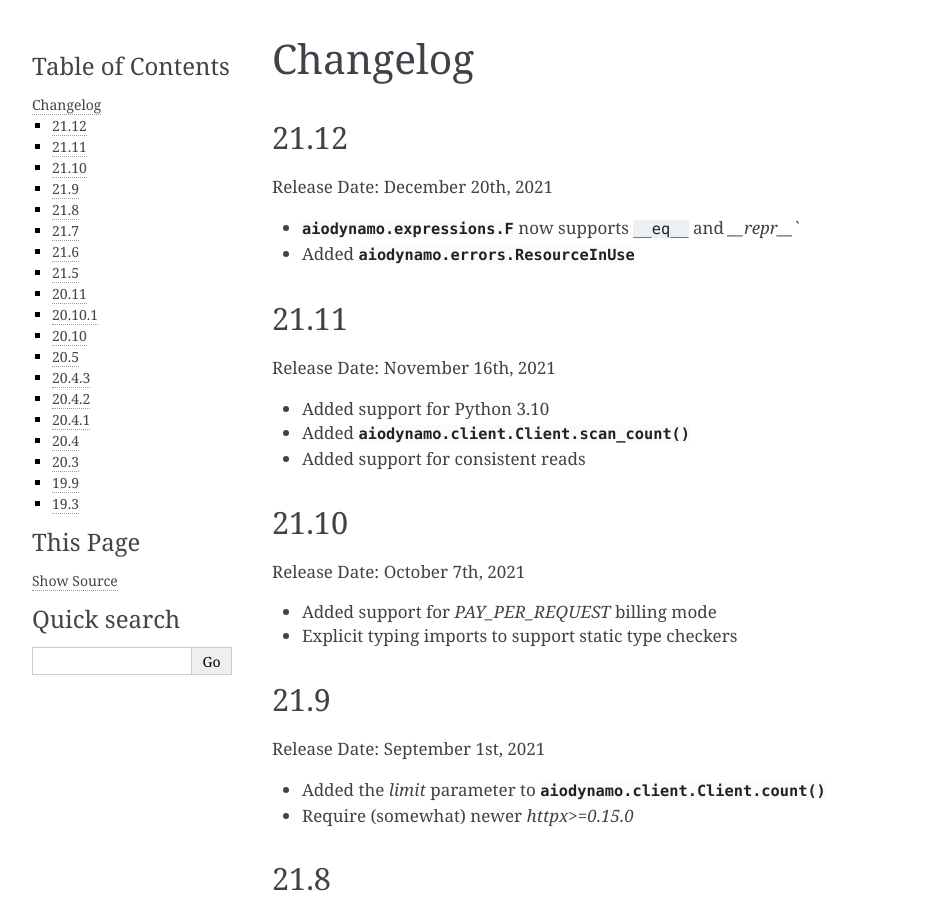
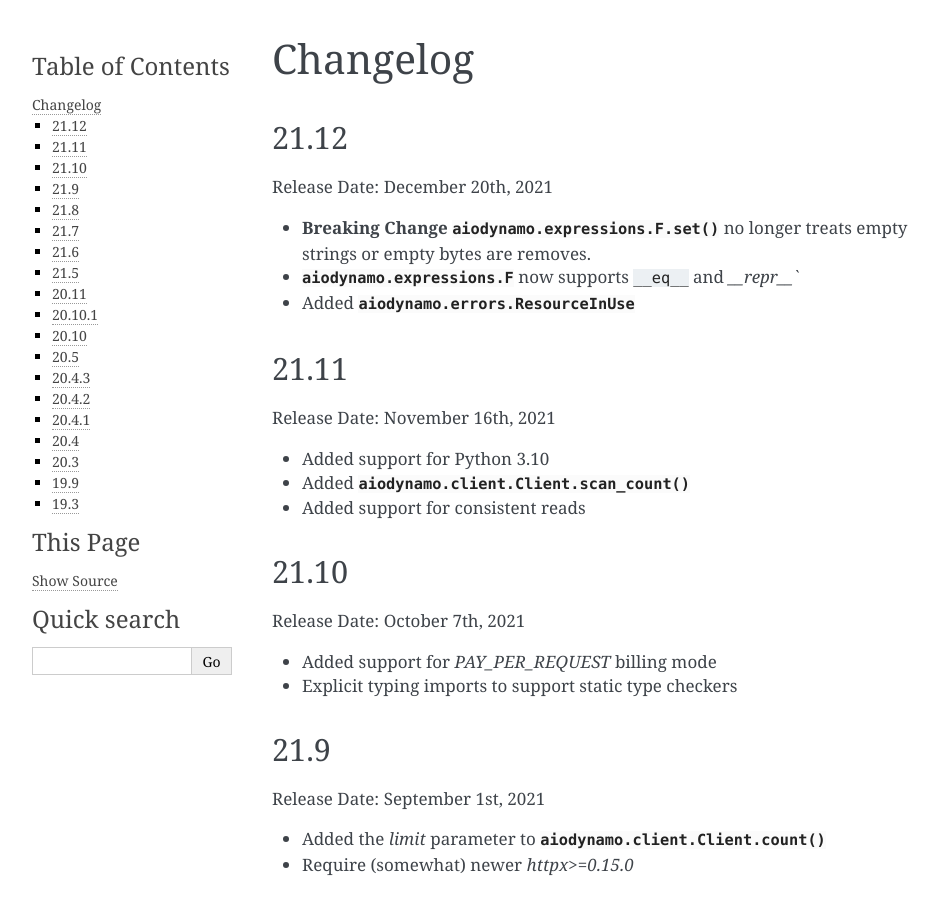
Before and after one commit to HENNGE/aiodynamo, a Sphinx documentation site: the page built from docs/changelog.rst, in a window 1280 px wide and 900 px high. Shown: the whole window, without its empty margins (148-1087 px from the left). Built offline with Sphinx 7.4.7, drawn with Linux system fonts in a browser that asks for light colours.

Commit message:
Update changelog

```diff
--- a/docs/changelog.rst
+++ b/docs/changelog.rst
@@ -6,6 +6,7 @@ Changelog
 
 Release Date: December 20th, 2021
 
+* **Breaking Change** :py:meth:`aiodynamo.expressions.F.set` no longer treats empty strings or empty bytes are removes.
 * :py:class:`aiodynamo.expressions.F` now supports ``__eq__`` and `__repr__``
 * Added :py:class:`aiodynamo.errors.ResourceInUse`
 
```
